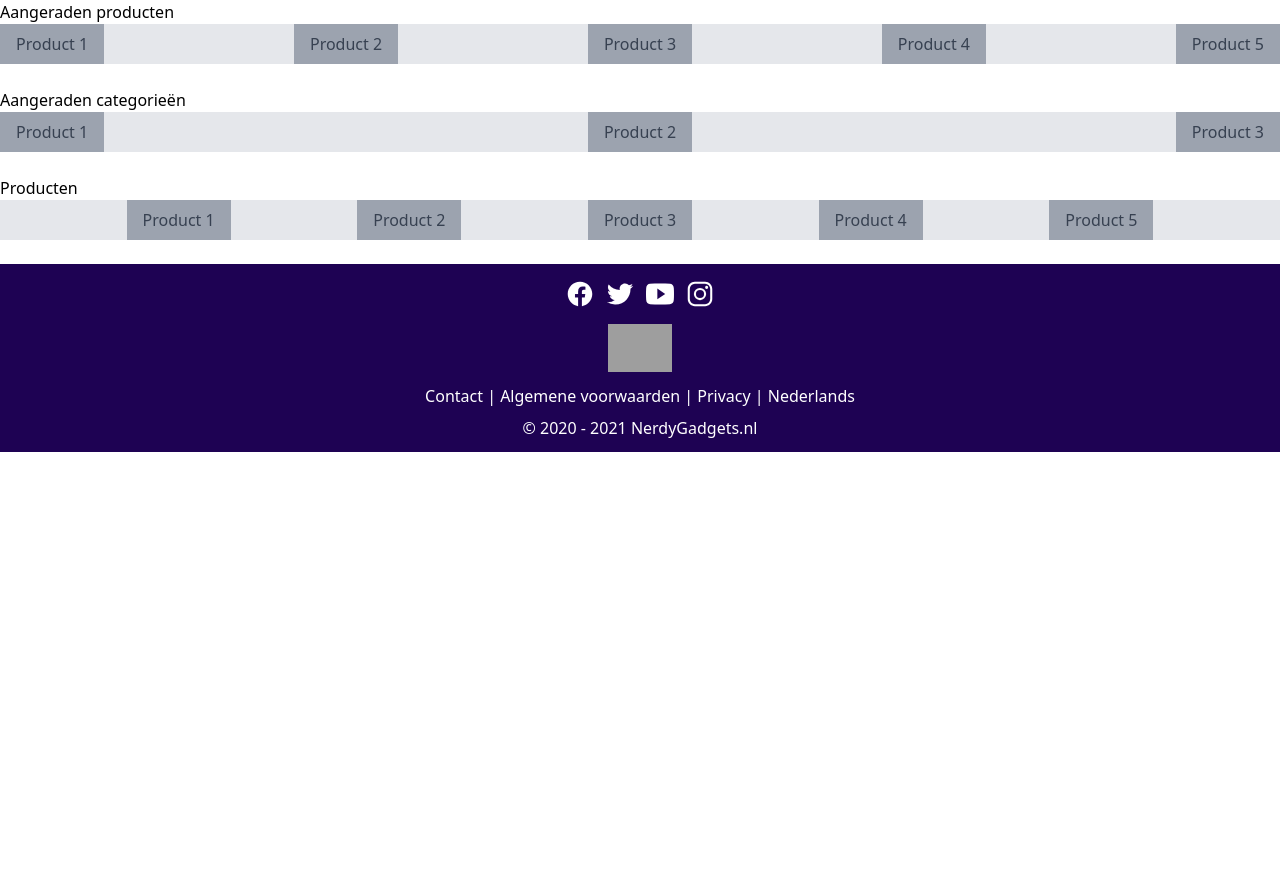
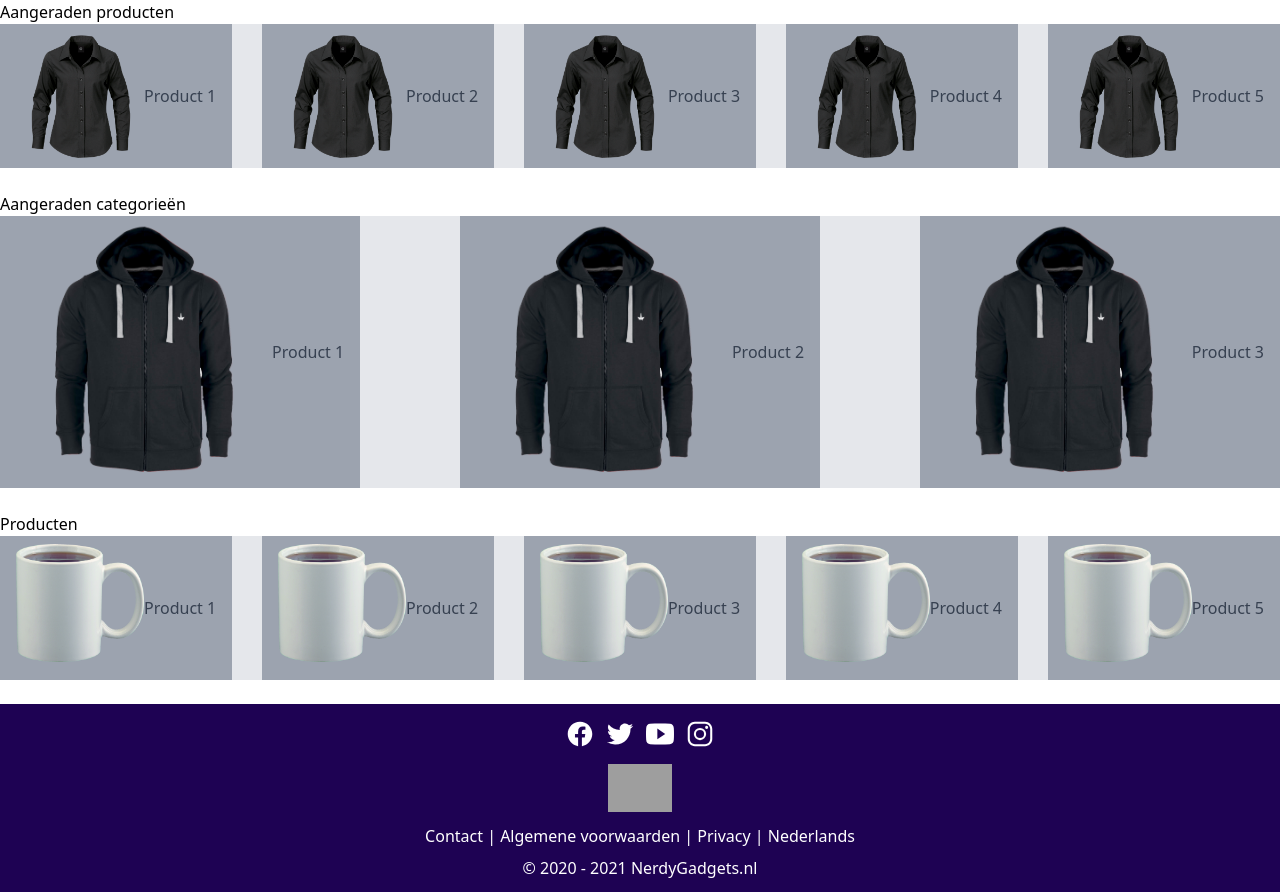
Before and after one commit to Joachiem/NerdyGadgets, a PHP site: template pages/index.php in a window 1280 px wide. Before the commit the page ends 452 px from the top, so only its background shows below. Run offline with PHP 8.4, Linux system fonts and the light colour scheme; the template is opened without the code that fills it, so the values that code supplies are empty; some libraries are stand-ins or nearby versions; grey boxes are pictures that could not be loaded.

Commit message:
Update index.php

```diff
--- a/pages/index.php
+++ b/pages/index.php
@@ -1,27 +1,94 @@
 <section class="container">
     <p>Aangeraden producten</p>
     <div class="flex justify-between bg-gray-200">
-        <div class="text-gray-700 bg-gray-400 flex justify-center items-center px-4 py-2">Product 1</div>
-        <div class="text-gray-700 bg-gray-400 flex justify-center items-center px-4 py-2">Product 2</div>
-        <div class="text-gray-700 bg-gray-400 flex justify-center items-center px-4 py-2">Product 3</div>
-        <div class="text-gray-700 bg-gray-400 flex justify-center items-center px-4 py-2">Product 4</div>
-        <div class="text-gray-700 bg-gray-400 flex justify-center items-center px-4 py-2">Product 5</div>
-    </div><br>
+        <div class="text-gray-700 bg-gray-400 flex justify-center items-center px-4 py-2">
+            <a class="h-32 w-32" href="">
+                <img src="public/ProductIMGHighRes/580b57fbd9996e24bc43bf55.png"/>
+            </a>
+            <p>Product 1</p>
+        </div>
+        <div class="text-gray-700 bg-gray-400 flex justify-center items-center px-4 py-2">
+            <a class="h-32 w-32" href="">
+                <img src="public/ProductIMGHighRes/580b57fbd9996e24bc43bf55.png"/>
+            </a>
+            <p>Product 2</p>
+        </div>
+        <div class="text-gray-700 bg-gray-400 flex justify-center items-center px-4 py-2">
+            <a class="h-32 w-32" href="">
+                <img src="public/ProductIMGHighRes/580b57fbd9996e24bc43bf55.png"/>
+            </a>
+            <p>Product 3</p>
+        </div>
+        <div class="text-gray-700 bg-gray-400 flex justify-center items-center px-4 py-2">
+            <a class="h-32 w-32" href="">
+                <img src="public/ProductIMGHighRes/580b57fbd9996e24bc43bf55.png"/>
+            </a>
+            <p>Product 4</p>
+        </div>
+        <div class="text-gray-700 bg-gray-400 flex justify-center items-center px-4 py-2">
+            <a class="h-32 w-32" href="">
+                <img src="public/ProductIMGHighRes/580b57fbd9996e24bc43bf55.png"/>
+            </a>
+            <p>Product 5</p>
+        </div>
+    </div>
+    <br>
 
     <p>Aangeraden categorieën</p>
     <div class="flex justify-between bg-gray-200">
-        <div class="text-gray-700 bg-gray-400 flex justify-center items-center px-4 py-2">Product 1</div>
-        <div class="text-gray-700 bg-gray-400 flex justify-center items-center px-4 py-2">Product 2</div>
-        <div class="text-gray-700 bg-gray-400 flex justify-center items-center px-4 py-2">Product 3</div>
-    </div><br>
+        <div class="text-gray-700 bg-gray-400 flex justify-center items-center px-4 py-2">
+            <a class="h-64 w-64" href="">
+                <img src="public/ProductIMGHighRes/hoodie.png"/>
+            </a>
+            <p>Product 1</p>
+        </div>
+        <div class="text-gray-700 bg-gray-400 flex justify-center items-center px-4 py-2">
+            <a class="h-64 w-64" href="">
+                <img src="public/ProductIMGHighRes/hoodie.png"/>
+            </a>
+            <p>Product 2</p>
+        </div>
+        <div class="text-gray-700 bg-gray-400 flex justify-center items-center px-4 py-2">
+            <a class="h-64 w-64" href="">
+                <img src="public/ProductIMGHighRes/hoodie.png"/>
+            </a>
+            <p>Product 3</p>
+        </div>
+    </div>
+    <br>
 
     <p>Producten</p>
-    <div class="flex justify-evenly bg-gray-200">
-        <div class="text-gray-700 bg-gray-400 flex justify-center items-center px-4 py-2">Product 1</div>
-        <div class="text-gray-700 bg-gray-400 flex justify-center items-center px-4 py-2">Product 2</div>
-        <div class="text-gray-700 bg-gray-400 flex justify-center items-center px-4 py-2">Product 3</div>
-        <div class="text-gray-700 bg-gray-400 flex justify-center items-center px-4 py-2">Product 4</div>
-        <div class="text-gray-700 bg-gray-400 flex justify-center items-center px-4 py-2">Product 5</div>
+    <div class="flex justify-between bg-gray-200">
+        <div class="text-gray-700 bg-gray-400 flex justify-center items-center px-4 py-2">
+            <a class="h-32 w-32" href="">
+                <img src="public/ProductIMGHighRes/mug.png"/>
+            </a>
+            <p>Product 1</p>
+        </div>
+        <div class="text-gray-700 bg-gray-400 flex justify-center items-center px-4 py-2">
+            <a class="h-32 w-32" href="">
+                <img src="public/ProductIMGHighRes/mug.png"/>
+            </a>
+            <p>Product 2</p>
+        </div>
+        <div class="text-gray-700 bg-gray-400 flex justify-center items-center px-4 py-2">
+            <a class="h-32 w-32" href="">
+                <img src="public/ProductIMGHighRes/mug.png"/>
+            </a>
+            <p>Product 3</p>
+        </div>
+        <div class="text-gray-700 bg-gray-400 flex justify-center items-center px-4 py-2">
+            <a class="h-32 w-32" href="">
+                <img src="public/ProductIMGHighRes/mug.png"/>
+            </a>
+            <p>Product 4</p>
+        </div>
+        <div class="text-gray-700 bg-gray-400 flex justify-center items-center px-4 py-2">
+            <a class="h-32 w-32" href="">
+                <img src="public/ProductIMGHighRes/mug.png"/>
+            </a>
+            <p>Product 5</p>
+        </div>
     </div>
 
 
```
